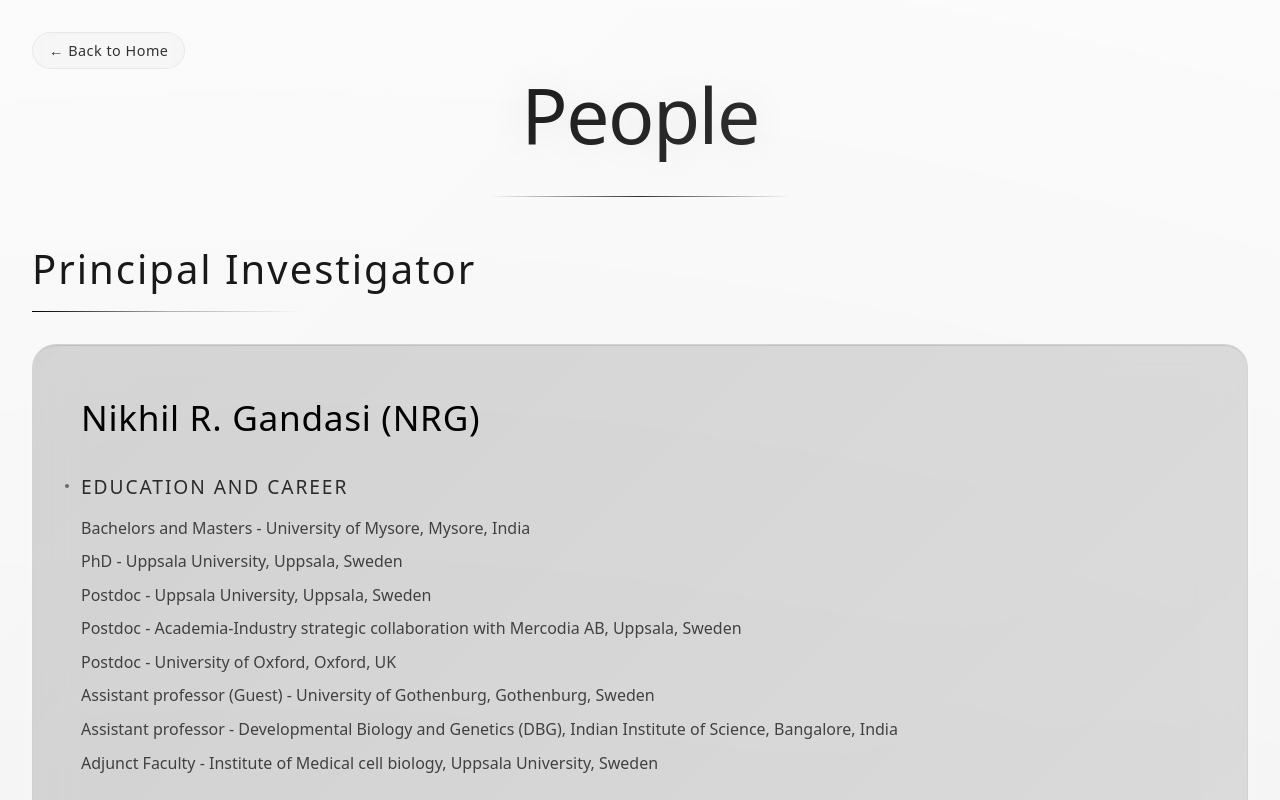
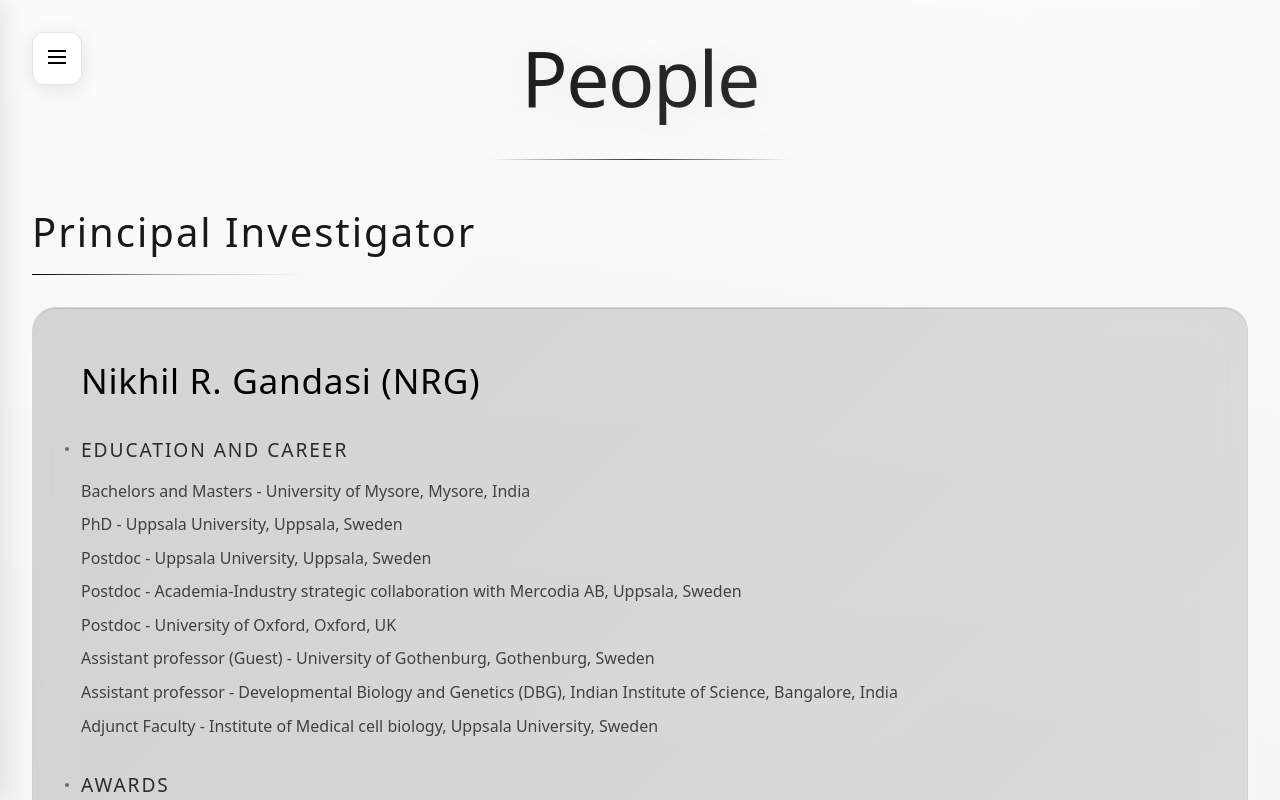
Before and after one commit to aniruddhballal/nikhil-lab-site, a React (Vite) app: page /people in a window 1280 px wide. Shown: the top 800 px of the page. Built offline with nearby package versions, Linux system fonts and the light colour scheme.

Commit message:
Adding sidebar.tsx universally-7

```diff
--- a/src/pages/People.tsx
+++ b/src/pages/People.tsx
@@ -1,14 +1,38 @@
 // Import the JSON data files
+import { useState } from 'react';
+import Sidebar from '../components/Sidebar';
 import principalInvestigator from '../data/people/principalInvestigator.json';
 import currentMembers from '../data/people/currentMembers.json';
 import pastMembers from '../data/people/pastMembers.json';
-import { Link } from 'react-router-dom';
 import styles from '../styles/People.module.css';
 
 const People = () => {
+  const [sidebarOpen, setSidebarOpen] = useState(false);
+
+  const toggleSidebar = () => {
+    setSidebarOpen(!sidebarOpen);
+  };
+
+  const closeSidebar = () => {
+    setSidebarOpen(false);
+  };
+
   return (
     <div className={styles.peopleContainer}>
-      <Link to="/" className={styles['back-link']}>← Back to Home</Link>
+      <button
+        onClick={toggleSidebar}
+        className={styles.menuButton}
+        aria-label="Open navigation menu"
+      >
+        <svg width="24" height="24" viewBox="0 0 24 24" fill="none" stroke="currentColor" strokeWidth="2">
+          <line x1="3" y1="6" x2="21" y2="6"></line>
+          <line x1="3" y1="12" x2="21" y2="12"></line>
+          <line x1="3" y1="18" x2="21" y2="18"></line>
+        </svg>
+      </button>
+
+      <Sidebar isOpen={sidebarOpen} onClose={closeSidebar} />
+
       <h1 className={styles.pageTitle}>People</h1>
 
       <h2 className={styles.sectionTitle}>Principal Investigator</h2>
@@ -30,7 +54,6 @@ const People = () => {
           <p className={styles.infoText}>Phone: {principalInvestigator.contact.phone}</p>
         </div>
       </div>
-
       <div className={styles.currentMembersSection}>
         <h2 className={styles.sectionTitle}>Current Lab Members</h2>
         {currentMembers.map((member, index) => (
@@ -57,7 +80,6 @@ const People = () => {
           </div>
         ))}
       </div>
-
       <div className={styles.pastMembersSection}>
         <h2 className={styles.sectionTitle}>Past Members</h2>
         {pastMembers.map((member, index) => (
--- a/src/styles/People.module.css
+++ b/src/styles/People.module.css
@@ -20,45 +20,25 @@
   pointer-events: none;
 }
 
-.back-link {
-  display: inline-flex;
-  align-items: center;
-  color: rgba(0, 0, 0, 0.8);
-  text-decoration: none;
-  font-size: 0.9rem;
-  font-weight: 300;
-  letter-spacing: 0.5px;
-  position: relative;
-  padding: 0.5rem 1rem;
-  border-radius: 20px;
+.menuButton {
+  position: fixed;
+  top: 2rem;
+  left: 2rem;
+  z-index: 1001;
+  background: rgba(255, 255, 255, 0.9);
+  border: 1px solid rgba(0, 0, 0, 0.1);
+  border-radius: 12px;
+  padding: 0.75rem;
+  cursor: pointer;
   transition: all 0.3s cubic-bezier(0.4, 0, 0.2, 1);
-  backdrop-filter: blur(10px);
-  background: rgba(0, 0, 0, 0.02);
-  border: 1px solid rgba(0, 0, 0, 0.05);
+  backdrop-filter: blur(20px);
+  box-shadow: 0 4px 20px rgba(0, 0, 0, 0.1);
 }
 
-.back-link:hover {
-  color: #000000;
-  background: rgba(0, 0, 0, 0.1);
-  border-color: rgba(0, 0, 0, 0.2);
+.menuButton:hover {
+  background: rgba(255, 255, 255, 1);
   transform: translateY(-2px);
-  box-shadow: 0 8px 32px rgba(0, 0, 0, 0.1);
-}
-
-.back-link::after {
-  content: '';
-  position: absolute;
-  bottom: -1px;
-  left: 50%;
-  width: 0;
-  height: 1px;
-  background: linear-gradient(90deg, transparent, #000000, transparent);
-  transition: all 0.3s ease;
-  transform: translateX(-50%);
-}
-
-.back-link:hover::after {
-  width: 80%;
+  box-shadow: 0 8px 32px rgba(0, 0, 0, 0.15);
 }
 
 .pageTitle {
```
